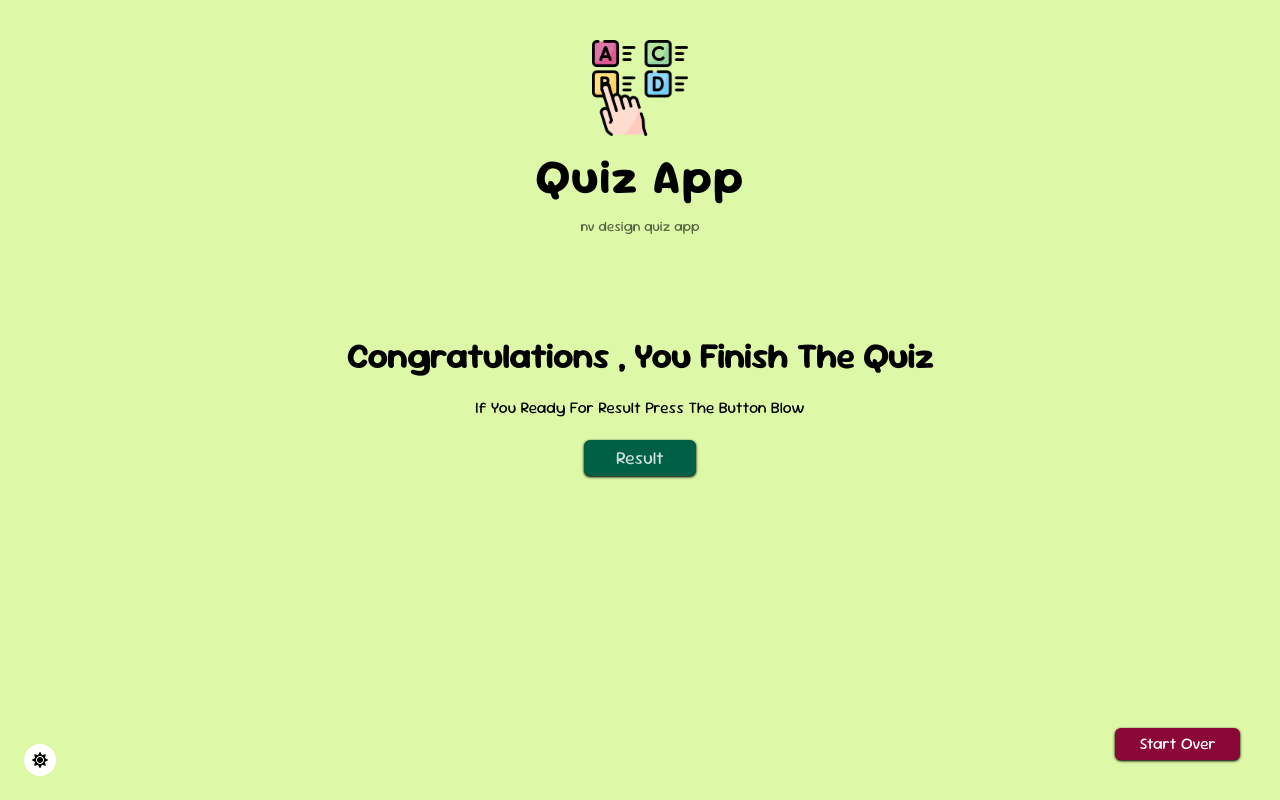
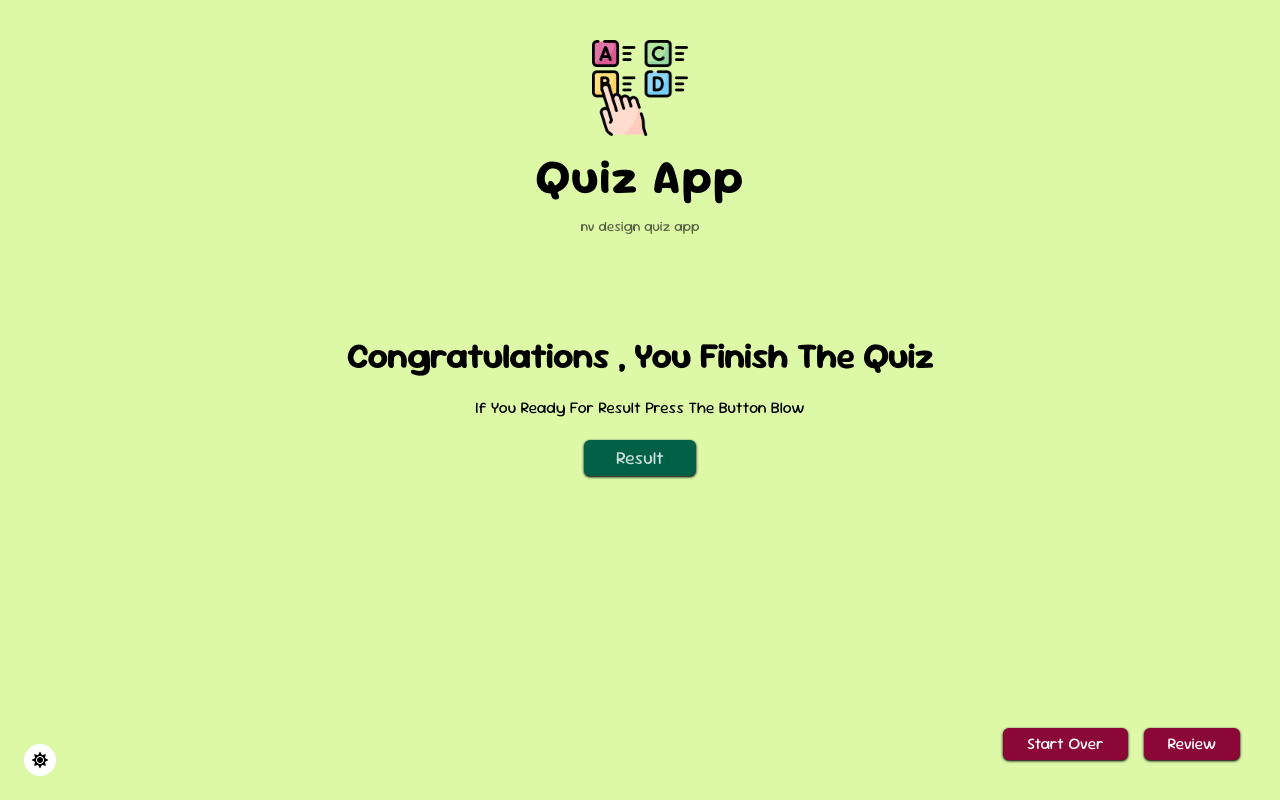
Before and after one commit to abolfazl-jafari-m/React-Quiz-App, a React (Vite) app: page /result in a window 1280 px wide. Built offline with nearby package versions, Linux system fonts and the light colour scheme.

Commit message:
feat(question) : add review Mode to application

```diff
--- a/src/Pages/Questions/Questions.tsx
+++ b/src/Pages/Questions/Questions.tsx
@@ -2,11 +2,19 @@ import Question from "../../components/Question/Question.tsx";
 import Button from "../../components/Base/Button/Button.tsx";
 import {useContext, useState} from "react";
 import {QuestionContext, QuestionInterface} from "../../Context/QuestionContext.tsx";
-import {useNavigate} from "react-router";
+import {useNavigate, useSearchParams} from "react-router";
 
 
 
 function Questions() {
+    const [queryParams] = useSearchParams();
+    const reviewMode = queryParams.get("reivewMode");
+
+    console.log(reviewMode)
+
+
+
+
     const [current, setCurrent] = useState<number>(0);
     const navigate = useNavigate();
 
@@ -25,7 +33,7 @@ function Questions() {
     }
     return (
         <div className={"flex items-start justify-center p-2 w-full relative h-full"}>
-            <Question question={questions[current]} current={current}/>
+            <Question question={questions[current]} current={current} reviewMode={reviewMode ?? false}/>
 
             <div className={"absolute bottom-0 right-0 flex items-center"}>
                 <Button label={"<"}
@@ -34,7 +42,7 @@ function Questions() {
                 {
                     questions.length - 1 === current
                         ?
-                        <Button label={"Attempt To Finish"}
+                        <Button label={reviewMode ? "back To Result" : "Attempt To Finish"}
                                 className={"dark:bg-[#FEEACF] bg-[#dda15e] text-black font-bold text-xl px-3 py-1 hover:bg-black  cursor-pointer hover:text-white transition ease-in duration-200 rounded-r-lg"}
                                 onClick={() => {
                                     navigate("/result")
--- a/src/Pages/Result/Result.tsx
+++ b/src/Pages/Result/Result.tsx
@@ -52,9 +52,14 @@ function Result() {
                 }
 
             </div>
-            <Button label={"Start Over"}
-                    className={"bg-rose-900 text-white rounded-md shadow shadow-black py-1 px-6 absolute bottom-10 right-10 cursor-pointer"}
-                    onClick={() => navigate("/setup")}/>
+            <div className={"absolute bottom-10 right-10 flex items-center gap-4"}>
+                <Button label={"Start Over"}
+                        className={"bg-rose-900 text-white rounded-md shadow shadow-black py-1 px-6  cursor-pointer"}
+                        onClick={() => navigate("/setup")}/>
+            <Button label={"Review"}
+                    className={"bg-rose-900 text-white rounded-md shadow shadow-black py-1 px-6 cursor-pointer"}
+                    onClick={() => navigate("/questions?reivewMode=true")}/>
+            </div>
         </>
 
     );
--- a/src/components/Base/RadioButton/RadioButton.tsx
+++ b/src/components/Base/RadioButton/RadioButton.tsx
@@ -6,19 +6,21 @@ interface IProps {
     name : string,
     onChange : ()=>void,
     variant ?: any
-    checked ?: boolean
+    checked ?: boolean,
+    disabled ?: boolean
 }
-function RadioButton({label , id , value , name , onChange , variant = 'purple' ,checked} : IProps) {
+function RadioButton({label , id , value , name , onChange , variant = 'purple' ,checked ,disabled} : IProps) {
     const theme : any = {
         purple : "bg-purple-950 dark:bg-purple-600 rounded-md shadow-md shadow-black p-3 has-checked:bg-teal-700 has-checked:ring-2 has-checked:ring-green-950  dark:has-checked:ring-green-200",
         pink : "bg-pink-700 dark:bg-pink-400 rounded-md shadow-md shadow-black p-3 has-checked:bg-teal-700 has-checked:ring-2 has-checked:ring-green-950  dark:has-checked:ring-green-200",
         yellow : "bg-yellow-700 dark:bg-yellow-500  rounded-md shadow-md shadow-black p-3 has-checked:bg-teal-700 has-checked:ring-2 has-checked:ring-green-950  dark:has-checked:ring-green-200",
         gray : "bg-gray-700 dark:bg-gray-600 rounded-md shadow-md shadow-black p-3 has-checked:bg-teal-700 has-checked:ring-2 has-checked:ring-green-950  dark:has-checked:ring-green-200",
+        rose : "bg-rose-800 dark:bg-rose-600 rounded-md shadow-md shadow-black p-3 has-checked:bg-teal-700 has-checked:ring-2 has-checked:ring-green-950  dark:has-checked:ring-green-200",
     }
     return (
         <div className={`relative ${theme[variant]}`}>
             <label htmlFor={id} className={"text-white"}>{label}</label>
-            <input type={"radio"} value={value} name={name} id={id} className={"appearance-none absolute w-full h-full top-0 left-0 z-10 cursor-pointer"} onChange={onChange} checked={checked}/>
+            <input type={"radio"} value={value} name={name} id={id} className={"appearance-none absolute w-full h-full top-0 left-0 z-10 cursor-pointer"} onChange={onChange} checked={checked} disabled={disabled}/>
         </div>
     );
 }
--- a/src/components/Question/Question.tsx
+++ b/src/components/Question/Question.tsx
@@ -5,7 +5,7 @@ import {UserAnswerAction, UserAnswerContext, UserAnswerInterface} from "../../Co
 import * as React from "react";
 
 
-function Question({question ,current}: { question: QuestionInterface , current : number}) {
+function Question({question ,current , reviewMode}: { question: QuestionInterface , current : number, reviewMode : string | boolean}) {
     const answers = [...question.incorrect_answers, question.correct_answer];
     const {dispatchUserAnswer , userAnswer} = useContext(UserAnswerContext) as {userAnswer: UserAnswerInterface; dispatchUserAnswer: React. ActionDispatch<[action: UserAnswerAction]>};
 
@@ -19,7 +19,10 @@ function Question({question ,current}: { question: QuestionInterface , current :
             <div className={"grid grid-cols-2 gap-5 items-center"}>
                 {
                     shuffleAnswer.map((item) => {
-                        return <RadioButton key={item} label={item} id={item} value={item} name={"answer-" + question.question} checked={item === userAnswer[current]?.answer}
+                        return <RadioButton key={item} label={item} id={item} value={item} name={"answer-" + question.question+current}
+                                            checked={reviewMode ? item === question.correct_answer :  item === userAnswer[current]?.answer}
+                                            disabled={!!reviewMode}
+                                            variant={!!reviewMode && item === userAnswer[current]?.answer ? "rose" : 'purple'}
                                             onChange={() => {
                                                 dispatchUserAnswer({type : "SET_UserAnswer" , payload : {...userAnswer, [current] : {answer : item}}})
                                             }}/>
```
